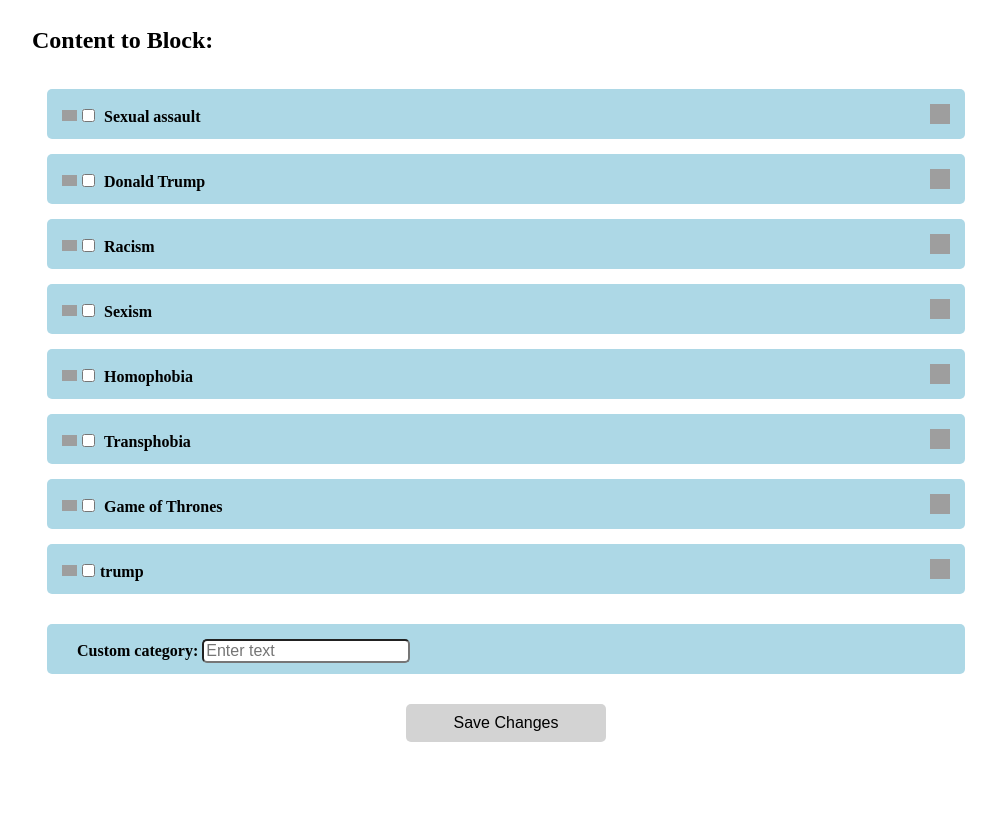
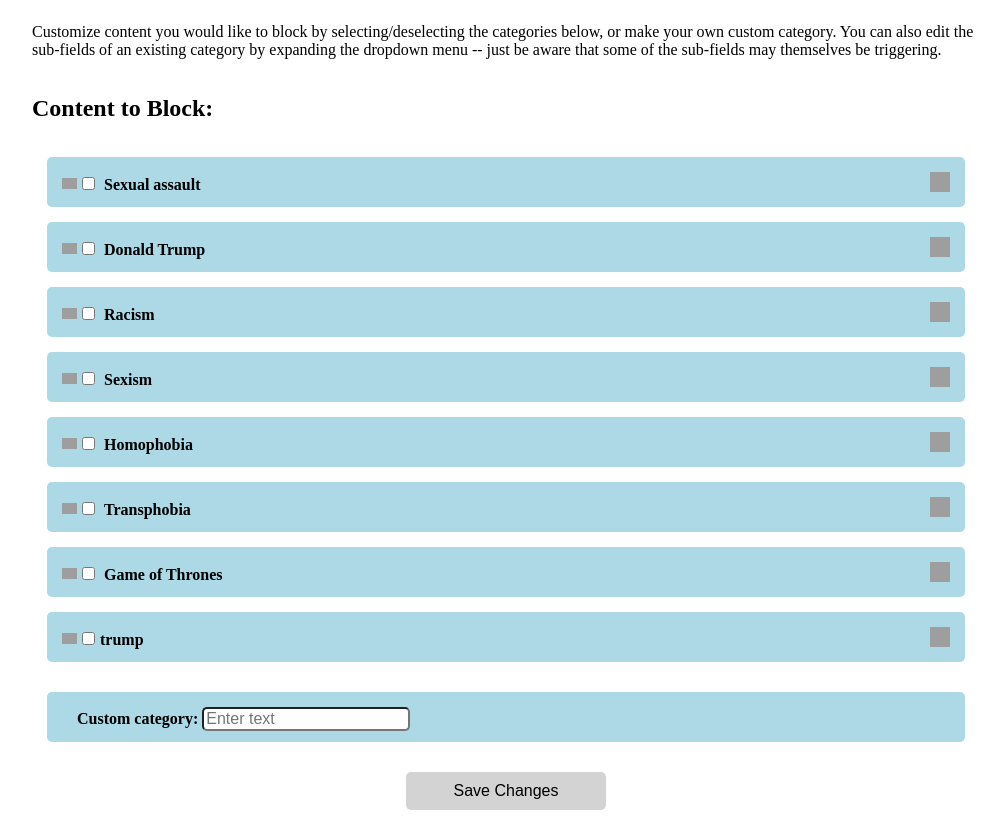
Before and after one commit to ksalehi/SafeScroll, a browser extension: page options.html in a window 1280 px wide. Shown: the part 81-914 px from the top of the page, without its empty margins (134-1138 px from the left). Before the commit the page ends 846 px from the top, so only its background shows below. Drawn offline with Linux system fonts and the light colour scheme; grey boxes are pictures that could not be loaded.

Commit message:
new categories show expanded dropdown

```diff
--- a/css/style.css
+++ b/css/style.css
@@ -212,3 +212,7 @@
   height: 18px;
   width: 18px;
 }
+
+.intro {
+  font-size: 16px;
+}
--- a/options.html
+++ b/options.html
@@ -10,6 +10,13 @@
   <body>
     <div class="options-main">
       <h1>Settings</h1>
+
+      <p class="intro">
+        Customize content you would like to block by selecting/deselecting the
+        categories below, or make your own custom category. You can also edit
+        the sub-fields of an existing category by expanding the dropdown menu --
+        just be aware that some of the sub-fields may themselves be triggering.
+      </p>
 
       <h2>Content to Block:</h2>
 
--- a/options.js
+++ b/options.js
@@ -79,7 +79,7 @@
       if (customCategory) {
         let name = customCategory.split(',')[0];
         let check = customCategory.split(',')[1];
-        createCategory(name, check);
+        createCategory(name, check, 'true');
       }
     });
 
@@ -142,12 +142,12 @@
   }
 }
 
-function createCategory(string, check) {
+function createCategory(string, check, regenerate) {
   let stringId = string.replace(" ", "-");
   let label = $(`<label><div class="label-text">${string}</div></label>`).addClass('outer-label').attr('id', `${stringId}`);
   let deleteButton = $('<div class="delete-category"></div>');
   label.prepend(deleteButton);
-  let newDiv = $('<div></div>').addClass('content-category collapsed');
+  let newDiv = $('<div></div>').addClass('content-category');
   newDiv.append(label);
 
    if (check === "true") {
@@ -163,7 +163,13 @@
     checked: check,
   });
   label.prepend(category);
-  let dropdown = $('<div class="dropdown-icon down"></div>');
+  let dropdown;
+  if (regenerate === "true") {
+    dropdown = $('<div class="dropdown-icon down"></div>');
+    newDiv.addClass('collapsed');
+  } else {
+    dropdown = $('<div class="dropdown-icon up"></div>');
+  }
   label.prepend(dropdown);
 
   dropdown.on('click', e => {
@@ -257,7 +263,7 @@
   if (customCategorySubmit) {
     customCategorySubmit.addEventListener('submit', e => {
       e.preventDefault();
-      createCategory($('.custom-category').val(), "true"); // pass in text field value
+      createCategory($('.custom-category').val(), "true", 'false'); // pass in text field value
     });
   }
 
```
